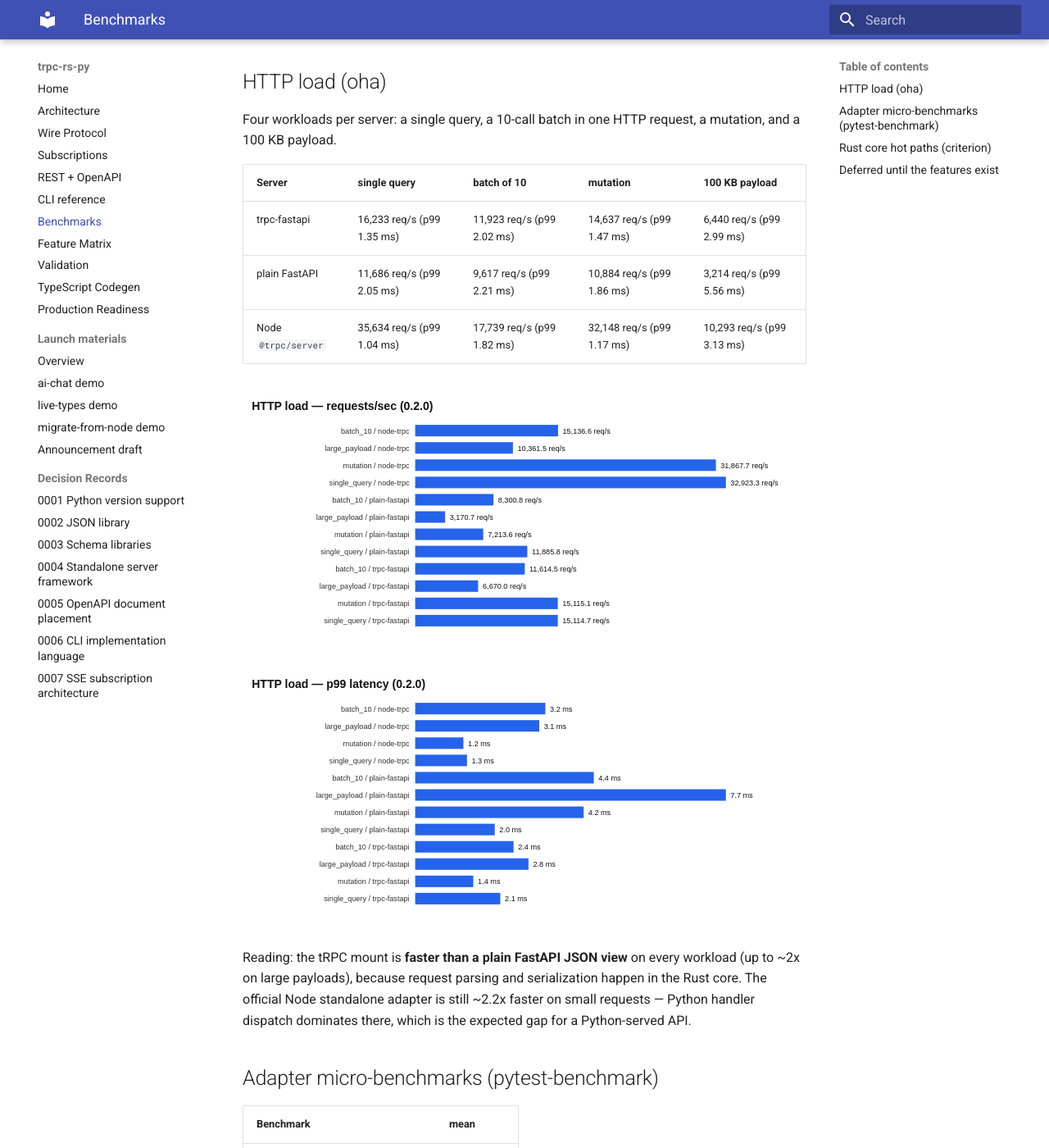
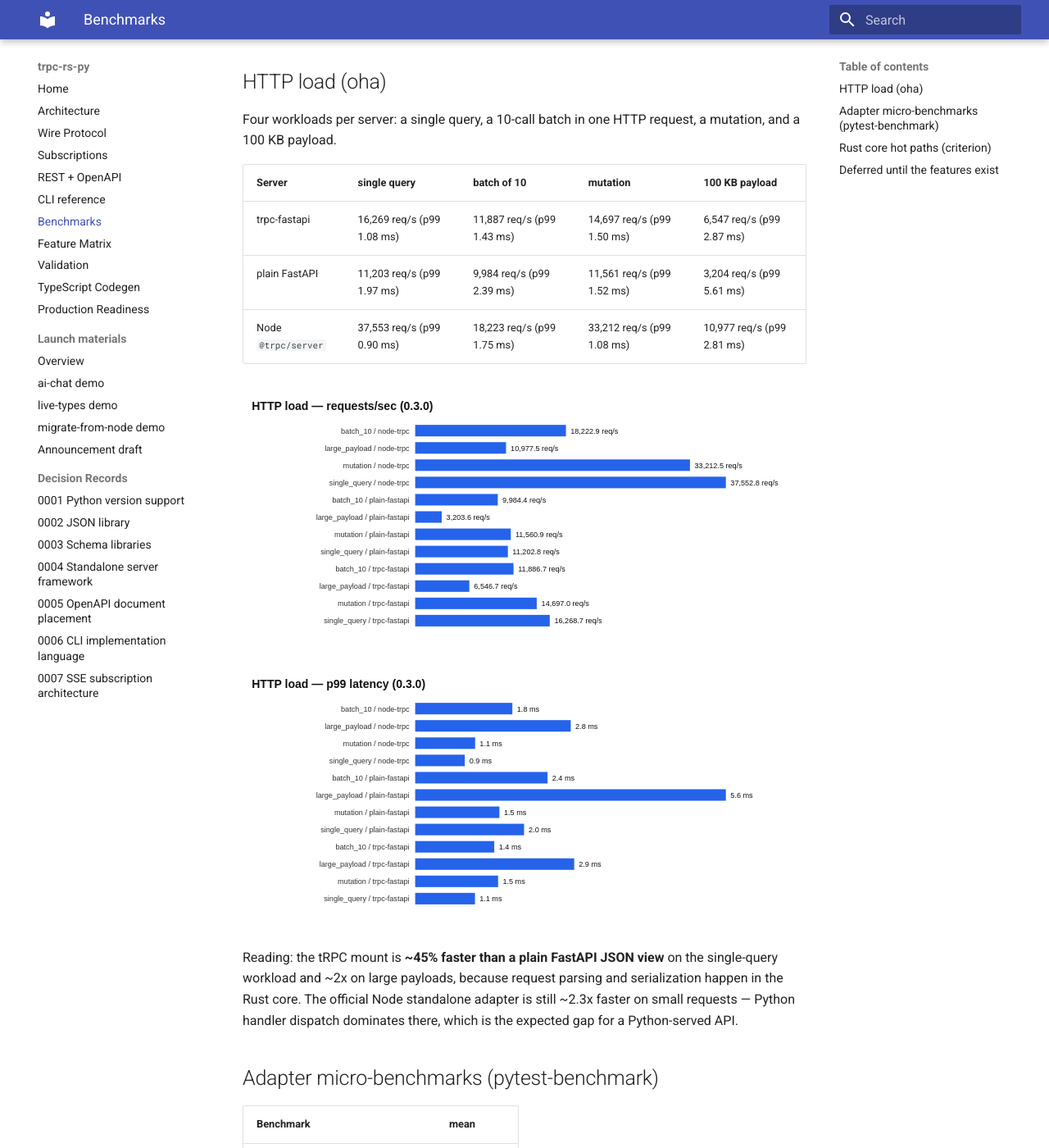
Before and after one commit to Seyamalam/trpc-rs-py, an MkDocs documentation site: the page built from docs/benchmarks.md, in a window 1280 px wide and 1400 px high, scrolled down 333 px. Shown: the whole window at 82% size. Built offline with MkDocs 1.6.1 and Material for MkDocs 9.7.7, drawn with Linux system fonts in a browser that asks for light colours; some of the changed text lies outside the part shown.

Commit message:
chore(benchmarks): 0.3.0 results and refreshed docs charts
Machine-produced criterion/pytest-benchmark/oha results for the
0.3.0 release. The tRPC mount now measures ~45% faster than a plain
FastAPI JSON view on single queries (~16.3k vs ~11.2k req/s).

Generated with [Devin](https://devin.ai)

Co-Authored-By: Devin <158243242+devin-ai-integration[bot]@users.noreply.github.com>

```diff
--- a/docs/benchmarks.md
+++ b/docs/benchmarks.md
@@ -1,6 +1,6 @@
 # Benchmarks
 
-Latest run: **0.2.0** (see `benchmarks/results/0.2.0/` for the raw JSON —
+Latest run: **0.3.0** (see `benchmarks/results/0.3.0/` for the raw JSON —
 numbers are machine-produced by criterion, pytest-benchmark and oha, never
 hand-edited). Method, environment and tuning knobs are documented in
 [`benchmarks/README.md`](https://github.com/Seyamalam/trpc-rs-py/blob/main/benchmarks/README.md).
@@ -18,49 +18,49 @@ request, a mutation, and a 100 KB payload.
 
 | Server | single query | batch of 10 | mutation | 100 KB payload |
 | --- | --- | --- | --- | --- |
-| trpc-fastapi | 16,233 req/s (p99 1.35 ms) | 11,923 req/s (p99 2.02 ms) | 14,637 req/s (p99 1.47 ms) | 6,440 req/s (p99 2.99 ms) |
-| plain FastAPI | 11,686 req/s (p99 2.05 ms) | 9,617 req/s (p99 2.21 ms) | 10,884 req/s (p99 1.86 ms) | 3,214 req/s (p99 5.56 ms) |
-| Node `@trpc/server` | 35,634 req/s (p99 1.04 ms) | 17,739 req/s (p99 1.82 ms) | 32,148 req/s (p99 1.17 ms) | 10,293 req/s (p99 3.13 ms) |
+| trpc-fastapi | 16,269 req/s (p99 1.08 ms) | 11,887 req/s (p99 1.43 ms) | 14,697 req/s (p99 1.50 ms) | 6,547 req/s (p99 2.87 ms) |
+| plain FastAPI | 11,203 req/s (p99 1.97 ms) | 9,984 req/s (p99 2.39 ms) | 11,561 req/s (p99 1.52 ms) | 3,204 req/s (p99 5.61 ms) |
+| Node `@trpc/server` | 37,553 req/s (p99 0.90 ms) | 18,223 req/s (p99 1.75 ms) | 33,212 req/s (p99 1.08 ms) | 10,977 req/s (p99 2.81 ms) |
 
 ![Requests per second by workload and server](benchmarks/latest-http-rps.svg)
 
 ![p99 latency by workload and server](benchmarks/latest-http-p99.svg)
 
-Reading: the tRPC mount is **faster than a plain FastAPI JSON view** on every
-workload (up to ~2x on large payloads), because request parsing and
-serialization happen in the Rust core. The official Node standalone adapter
-is still ~2.2x faster on small requests — Python handler dispatch dominates
-there, which is the expected gap for a Python-served API.
+Reading: the tRPC mount is **~45% faster than a plain FastAPI JSON view** on
+the single-query workload and ~2x on large payloads, because request parsing
+and serialization happen in the Rust core. The official Node standalone
+adapter is still ~2.3x faster on small requests — Python handler dispatch
+dominates there, which is the expected gap for a Python-served API.
 
 ## Adapter micro-benchmarks (pytest-benchmark)
 
 | Benchmark | mean |
 | --- | --- |
-| tRPC query through the ASGI mount | 497.5 µs |
-| Plain JSON view baseline | 499.1 µs |
-| `generate_types`, 10 procedures | 127.8 µs |
-| `generate_types`, 50 procedures | 627.1 µs |
-| `generate_types`, 200 procedures | 2,520.1 µs |
+| tRPC query through the ASGI mount | 465.7 µs |
+| Plain JSON view baseline | 466.9 µs |
+| `generate_types`, 10 procedures | 124.7 µs |
+| `generate_types`, 50 procedures | 619.9 µs |
+| `generate_types`, 200 procedures | 2,399.8 µs |
 
 ![Python adapter and codegen micros](benchmarks/latest-python-micro.svg)
 
 At the micro level the adapter overhead is within noise of a plain JSON view.
 Codegen scales roughly linearly — ~2.5 ms for a 200-procedure router — which
-leaves large headroom under the 1-second save-to-`.d.ts` target once the
-watcher and reload overhead of `trpc-py dev` are added in 0.3.0.
+leaves large headroom under the 1-second save-to-`.d.ts` target that
+`trpc-py dev` (shipped in 0.3.0) operates under.
 
 ## Rust core hot paths (criterion)
 
 | Benchmark | mean |
 | --- | --- |
 | `route_lookup_200` | 7.4 ns |
-| `parse_single_post` | 164.3 ns |
-| `parse_single_get` | 227.6 ns |
-| `parse_batch_10_post` | 1,794.1 ns |
-| `parse_batch_10_get` | 2,058.5 ns |
-| `build_response_single` | 196.0 ns |
-| `build_response_batch_10` | 1,924.3 ns |
-| `error_envelope` | 286.2 ns |
+| `parse_single_post` | 158.5 ns |
+| `parse_single_get` | 202.9 ns |
+| `parse_batch_10_post` | 1,711.0 ns |
+| `parse_batch_10_get` | 2,049.5 ns |
+| `build_response_single` | 197.7 ns |
+| `build_response_batch_10` | 1,795.9 ns |
+| `error_envelope` | 280.9 ns |
 
 ![Rust core micros](benchmarks/latest-rust-micro.svg)
 
@@ -69,8 +69,9 @@ dominated by HTTP handling and Python dispatch, not the protocol core.
 
 ## Deferred until the features exist
 
-- SSE / streaming-subscription load: lands with 0.3.0 subscriptions.
-- Live type sync latency (save-to-`.d.ts`): lands with 0.3.0 `trpc-py dev`.
+- SSE / streaming-subscription load: benchmarks for long-lived streams
+  (throughput per client, memory per connection) are planned for a later
+  milestone; subscriptions shipped in 0.3.0 with functional coverage.
 - Rust-side codegen benches: codegen is Python today.
 - Pure-Python protocol comparison and Flask/Django baselines: land with the
   0.5.0 adapters / 0.7.0 performance pass.
```
Also changed, not shown: docs/benchmarks/latest-http-p99.svg, docs/benchmarks/latest-http-rps.svg, docs/benchmarks/latest-python-micro.svg, docs/benchmarks/latest-rust-micro.svg, 4 other files.
